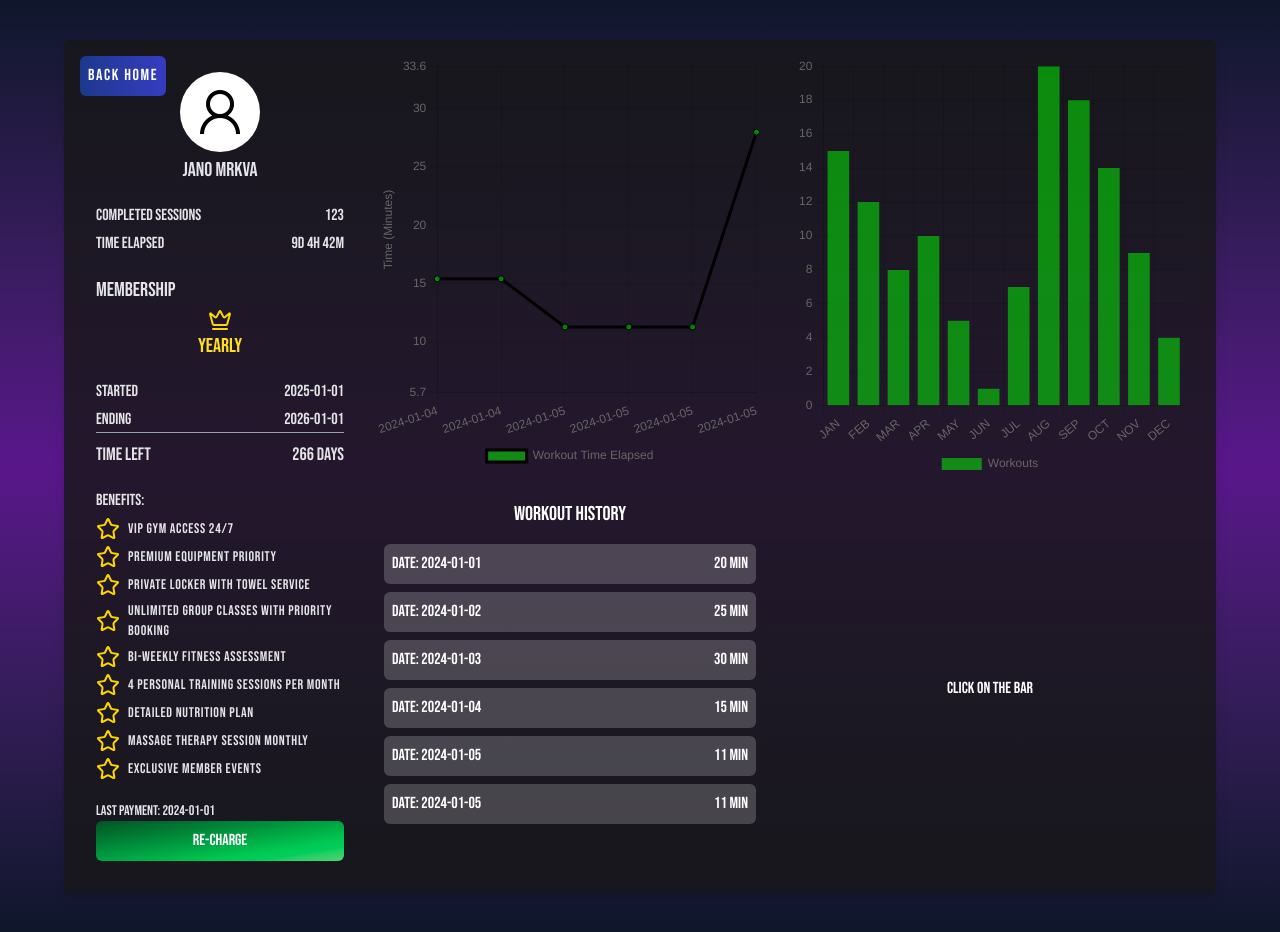
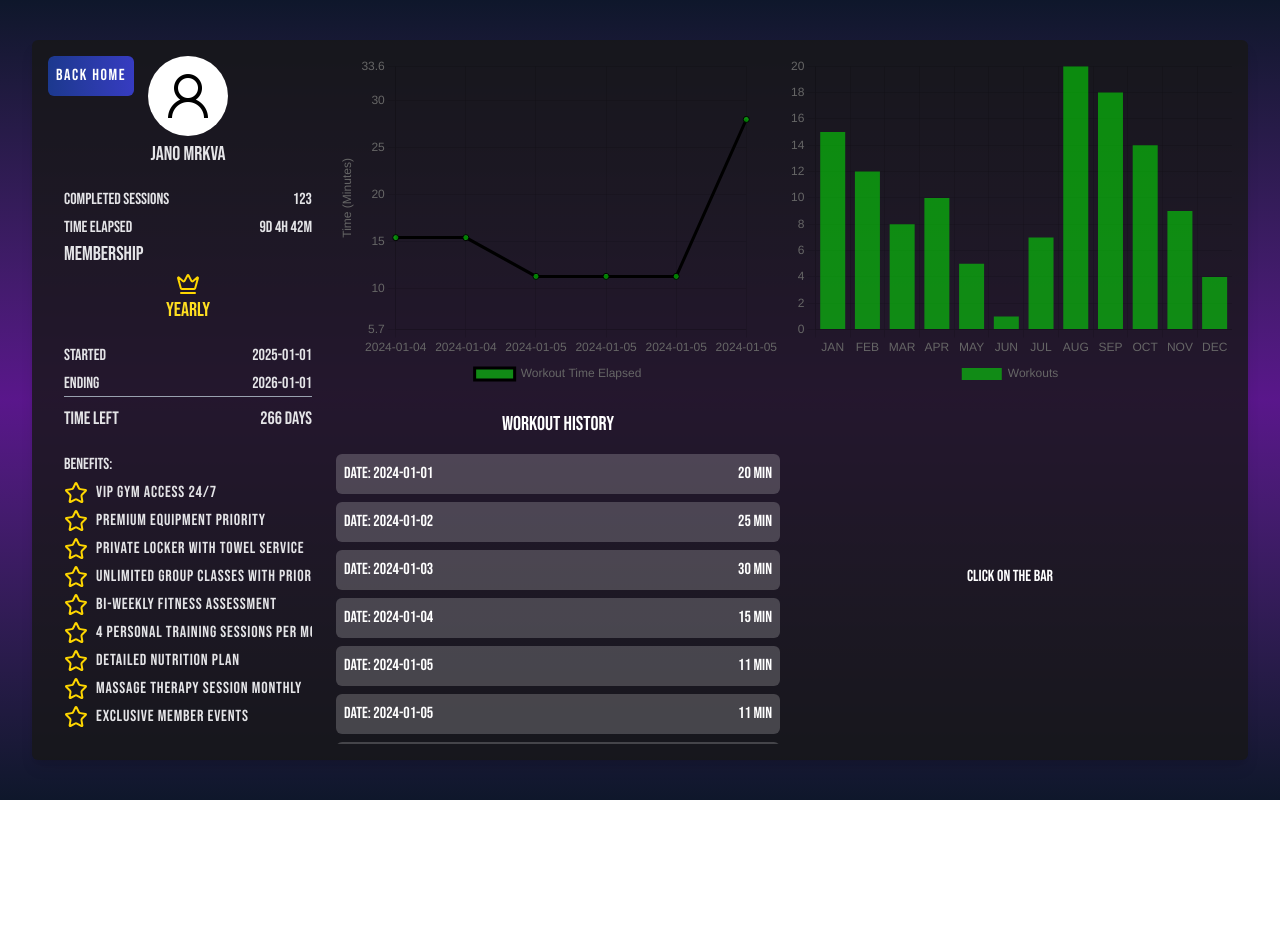
Before and after one commit to qzyx/optimal-gym-client, a Next.js app: page /dashboard in a window 1280 px wide. After the commit the page ends 800 px from the top, so only its background shows below. Built offline with nearby package versions, Linux system fonts and the light colour scheme.

Commit message:
Improved dashboard layout

```diff
--- a/src/components/dashboard/Main/Dashboard.tsx
+++ b/src/components/dashboard/Main/Dashboard.tsx
@@ -221,7 +221,7 @@ export const user: User = {
 
 const DashBoard = () => {
   return (
-    <div className="py-4 px-4 flex flex-col   gap-10 overflow-hidden lg:gap-0 lg:flex-row lg:w-[90%] lg:my-[5vh] bg-neutral-900/80  text-white lg:rounded-md lg:shadow-lg">
+    <div className="py-4 px-4 flex flex-col gap-10 overflow-hidden lg:gap-2 lg:flex-row lg:w-[95%] lg:max-h-[90vh] bg-neutral-900/80  text-white lg:rounded-md lg:shadow-lg">
       <UserSection user={user} />
       <FirstDashboardPart user={user} />
       <SecondDashboardPart user={user} />
--- a/src/components/dashboard/Main/FirstDashboardPart.tsx
+++ b/src/components/dashboard/Main/FirstDashboardPart.tsx
@@ -4,7 +4,7 @@ import { User } from "./Dashboard";
 
 const FirstDashboardPart = ({ user }: { user: User }) => {
   return (
-    <div className="lg:w-3/8 lg:px-4 w-full gap-5 flex flex-col justify-between">
+    <div className="lg:w-3/8  w-full gap-5 flex flex-col justify-between">
       <TimeElapsedChartSection user={user} />
       <WorkoutHistorySection user={user} />
     </div>
--- a/src/components/dashboard/Main/SecondDashboardPart.tsx
+++ b/src/components/dashboard/Main/SecondDashboardPart.tsx
@@ -9,7 +9,7 @@ const SecondDashboardPart = ({ user }: { user: User }) => {
   const [openedMonth, setOpenedMonth] = useState<string | null>(null);
 
   return (
-    <div className="lg:w-3/8 lg:px-4 w-full gap-5 flex flex-col justify-between">
+    <div className="lg:w-3/8  w-full gap-5 flex flex-col justify-between">
       <WorkoutsCountsChartSection user={user} setOpenedMonth={setOpenedMonth} />
       <SelectedMonthSection user={user} openedMonth={openedMonth} />
     </div>
--- a/src/components/dashboard/Main/UserSection.tsx
+++ b/src/components/dashboard/Main/UserSection.tsx
@@ -5,8 +5,7 @@ import { User } from "./Dashboard";
 
 const UserSection = ({ user }: { user: User }) => {
   return (
-    <div className="lg:w-1/4">
-      <div className="flex flex-col flex-1 relative lg:px-4 py-4 rounded-md text-zinc-200 items-center gap-5 ">
+    <div className="flex flex-col flex-1 relative lg:px-4 lg:py-0 lg:justify-between overflow-hidden py-4 rounded-md text-zinc-200 items-center  ">
       <Link
         className="absolute top-0 text-white p-2 left-0 rounded-md tracking-widest bg-gradient-to-r from-blue-900 to-indigo-600 bg-[length:200%_100%] bg-left hover:bg-right transition-all duration-500"
         href={"/"}
@@ -16,7 +15,6 @@ const UserSection = ({ user }: { user: User }) => {
       <UserStats user={user} />
       <UserMembership user={user} />
     </div>
-    </div>
   );
 };
 
--- a/src/components/dashboard/UserMembership.tsx
+++ b/src/components/dashboard/UserMembership.tsx
@@ -53,12 +53,12 @@ const UserMembership = ({ user }: { user: User }) => {
       </div>
       <div className="w-full flex flex-col gap-1 ">
         <span>Benefits:</span>
-        <div className="flex flex-col gap-1 text-sm select-text">
+        <div className="flex flex-col gap-1 text-sm select-text overflow-x-scroll no-scrollbar">
           {pricingPlans
             .find((plan) => plan.id === user.membership.id)
             ?.benefits.map((benefit, idx) => (
               <div
-                className="flex gap-2 hover:gap-4 tracking-wider transition-all duration-200 items-center"
+                className="flex gap-2 hover:gap-4 lg:text-xs xl:text-base tracking-wider transition-all duration-200 items-center whitespace-nowrap"
                 key={idx}
               >
                 <span>
--- a/src/components/dashboard/WorkoutHistorySection.tsx
+++ b/src/components/dashboard/WorkoutHistorySection.tsx
@@ -3,9 +3,9 @@ import { User } from "./Main/Dashboard";
 
 const WorkoutHistorySection = ({ user }: { user: User }) => {
   return (
-    <div className="flex-1 w-full p-2 gap-4 flex overflow-hidden  flex-col">
+    <div className="flex-1 w-full gap-4 flex overflow-hidden  flex-col">
       <span className="text-xl self-center">Workout History</span>
-      <div className="flex flex-col  max-h-70 overflow-y-scroll gap-2">
+      <div className="flex flex-col overflow-y-scroll gap-2 no-scrollbar grow max-h-100 lg:max-h-none">
         {user.lastWorkouts.map((workout, idx) => (
           <div
             className="flex no-scrollbar justify-between p-2 bg-white/20 rounded-md"
```
Lines whose indentation alone changed are shown as unchanged.
